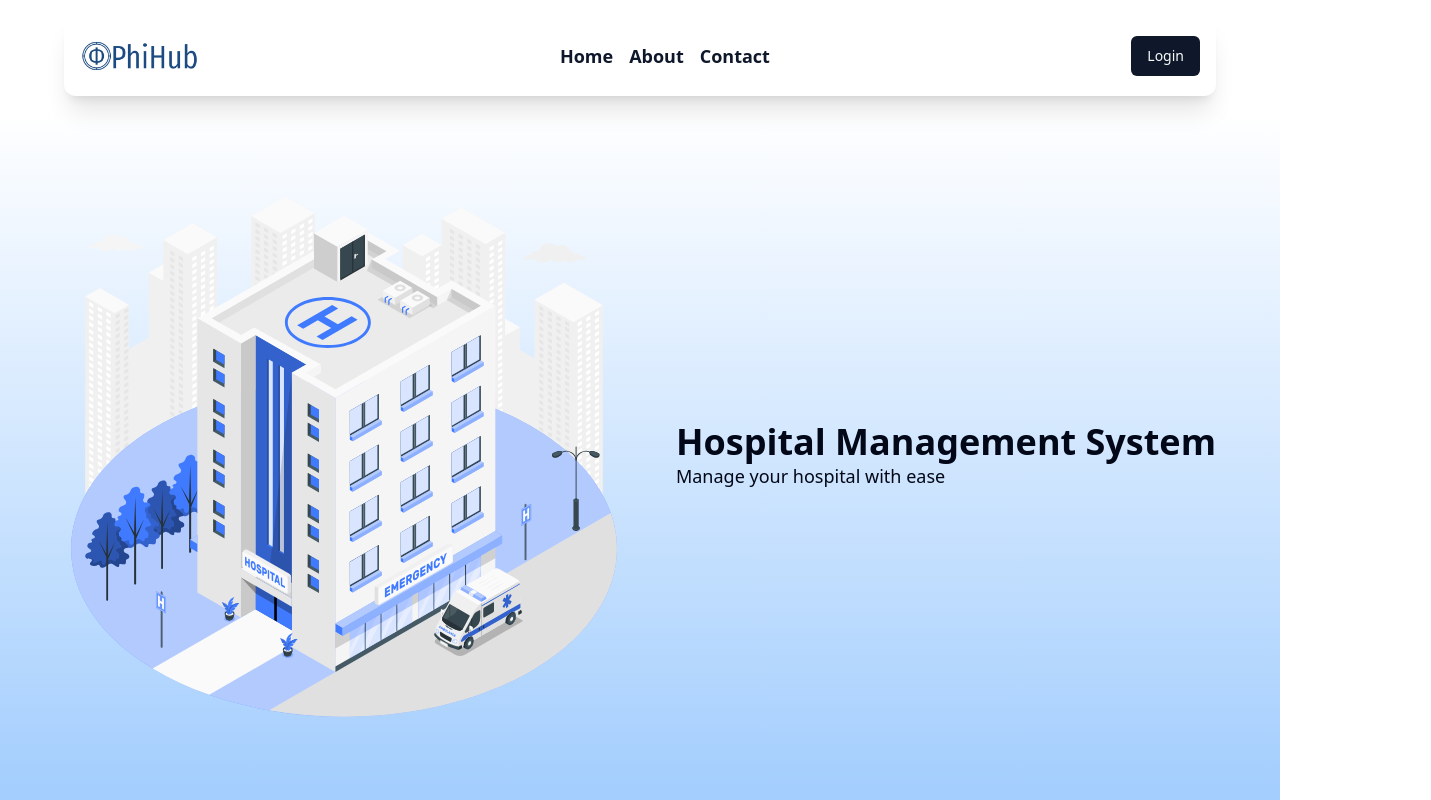
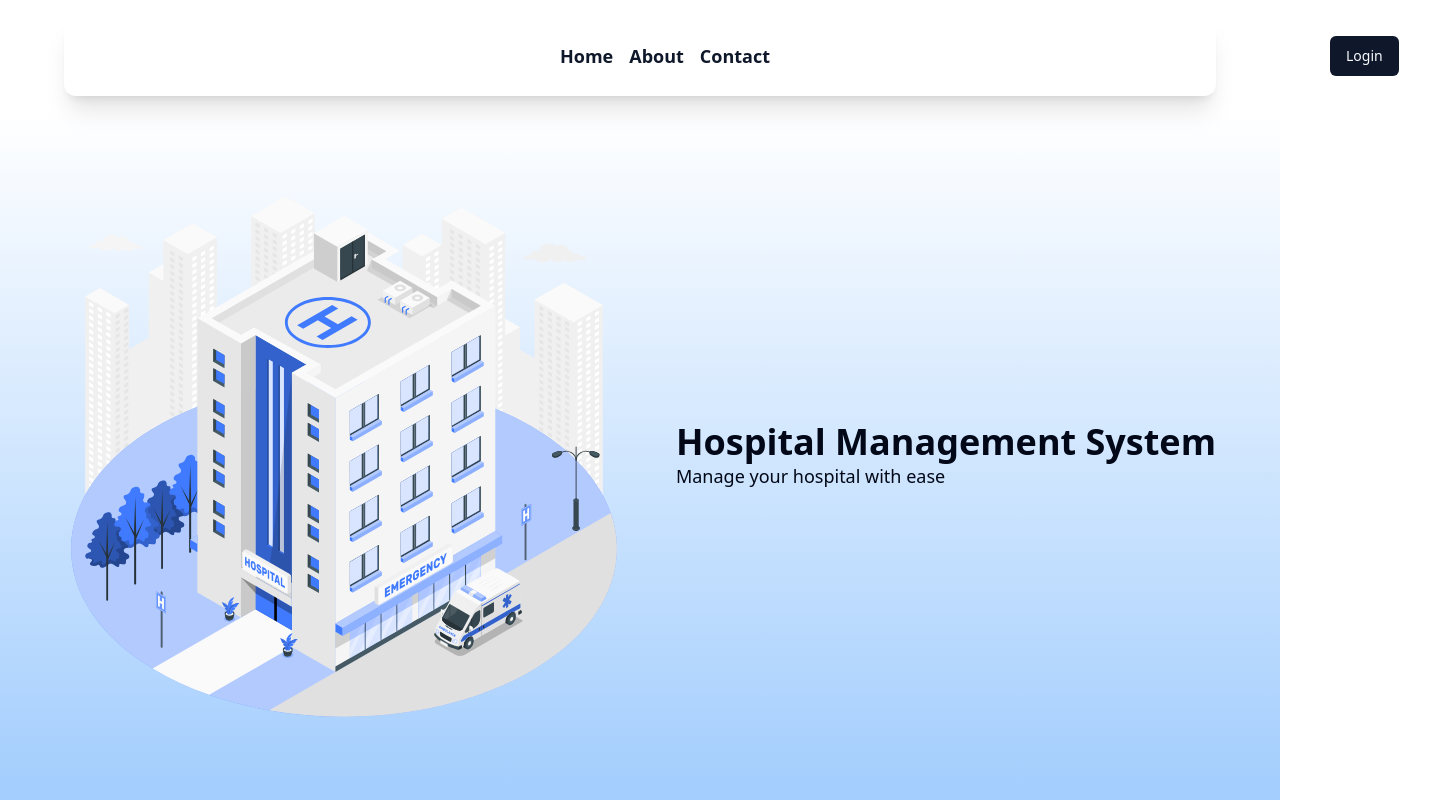
Before and after one commit to PhiHub-UA/Patient-Frontend, a React (Vite) app: page / in a window 1280 px wide. Shown: the top 800 px of the page, 1431 px wide, since content can reach past the window. Built offline with nearby package versions, Linux system fonts and the light colour scheme.

Commit message:
PHIH-28 patient register/login/logout

```diff
--- a/package.json
+++ b/package.json
@@ -22,7 +22,6 @@
     "clsx": "^2.1.1",
     "lucide-react": "^0.376.0",
     "react": "^18.2.0",
-    "react-cookie": "^7.1.4",
     "react-dom": "^18.2.0",
     "react-hook-form": "^7.51.3",
     "react-icons": "^5.1.0",
@@ -31,7 +30,8 @@
     "tailwind-merge": "^2.3.0",
     "tailwindcss-animate": "^1.0.7",
     "z": "^1.0.1",
-    "zod": "^3.23.5"
+    "zod": "^3.23.5",
+    "zustand": "^4.5.2"
   },
   "devDependencies": {
     "@tanstack/router-devtools": "^1.31.2",
--- a/src/components/Navbar.tsx
+++ b/src/components/Navbar.tsx
@@ -1,14 +1,42 @@
 import { logo_big } from "@/assets";
 import { Button } from "./ui/button";
 import { Link } from "@tanstack/react-router";
+import { useUserStore } from "@/stores/userStore";
+import { useQuery } from "@tanstack/react-query";
+import axios from "@/api/axios";
+
 
 const Navbar = () => {
+
+  const login = useUserStore((state) => state.login) || false;
+
+  const _ = useQuery({
+    queryKey: ["user"],
+    queryFn: () => {
+      axios.get("/users/me",
+      {
+        headers: {
+          Authorization: localStorage.getItem("token") ? `Bearer ${localStorage.getItem("token")}` : undefined,
+        },
+      }
+    ).then((res) => {
+        login(res.data.username);
+      }); // Add closing parenthesis here
+      return null;
+    },
+    enabled: !!localStorage.getItem("token"),
+  });
+
+  const user = useUserStore((state: { username: string }) => state.username);
+  const logout = useUserStore((state: { logout: () => void }) => state.logout);
+
+
   return (
-    <nav className="sticky flex items-center justify-between w-[90vw] p-4 m-4 rounded-xl shadow-xl text-primary bg-background">
+    <nav className="sticky flex items-center  w-[90vw] p-4 m-4 rounded-xl shadow-xl text-primary bg-background">
       <Link to="/">
         <img src={logo_big} alt="logo" className="w-auto h-12" />
       </Link>
-      <ul className="flex gap-4 text-lg font-semibold">
+      <ul className="flex ml-[30rem] gap-4 text-lg font-semibold">
         <li>
           <Link to="/">Home</Link>
         </li>
@@ -19,9 +47,18 @@ const Navbar = () => {
           <Link to="/contact">Contact</Link>
         </li>
       </ul>
-      <Link to="/login">
-        <Button>Login</Button>
-      </Link>
+      {user ? (
+        <>
+        <h6 className=" ml-[35rem] pr-[2rem]">{user}</h6>
+          <Button onClick={() => logout() }>
+            Logout
+          </Button>
+        </>
+      ) : (
+        <Link to="/login" className=" ml-[35rem] pr-[2rem]">
+          <Button>Login</Button>
+        </Link>
+      )}
     </nav>
   );
 };
--- a/src/routes/login.tsx
+++ b/src/routes/login.tsx
@@ -16,6 +16,7 @@ import { Input } from "@/components/ui/input";
 import { useMutation } from "@tanstack/react-query";
 import { Tabs, TabsContent, TabsList, TabsTrigger } from "@/components/ui/tabs";
 import axios from "@/api/axios";
+import { useNavigate } from "@tanstack/react-router";
 
 const registerSchema = z.object({
   username: z.string().min(2).max(50),
@@ -36,6 +37,8 @@ export const Route = createFileRoute("/login")({
 });
 
 function LoginRegister() {
+  const navigate = useNavigate({ from: "/login" });
+
   const form = useForm<z.infer<typeof registerSchema>>({
     resolver: zodResolver(registerSchema),
     defaultValues: {
@@ -76,7 +79,10 @@ function LoginRegister() {
     },
     onSuccess: (res) => {
       localStorage.setItem("token", res.data.token);
-      console.log(res);
+      //loginStore(res.data.username);
+      setTimeout(() => {
+        navigate({ to: "/" });
+      }, 2000);
     },
     onError: (err) => {
       console.error(err);
@@ -87,12 +93,11 @@ function LoginRegister() {
     mutationKey: ["register"],
     mutationFn: async (data: z.infer<typeof registerSchema>) => {
       try {
-        const res = await axios.post("/auth/register", data, {
+        await axios.post("/auth/register", data, {
           headers: {
             "Content-Type": "application/json",
           },
         });
-        console.log(res);
       } catch (err) {
         console.error(err);
       }
--- /dev/null
+++ b/src/stores/userStore.tsx
@@ -0,0 +1,12 @@
+import { create } from "zustand";
+
+export const useUserStore = create((set) => ({
+
+    username: null,
+    loggedIn: false,
+
+    logout: () => {localStorage.removeItem("token") ; set({ username: null, loggedIn: false});},
+
+    login: (username: string) => set({ username: username, loggedIn: true})
+
+}));
```
Also changed, not shown: 2 other files (tests, documents, lock files or other folders).
